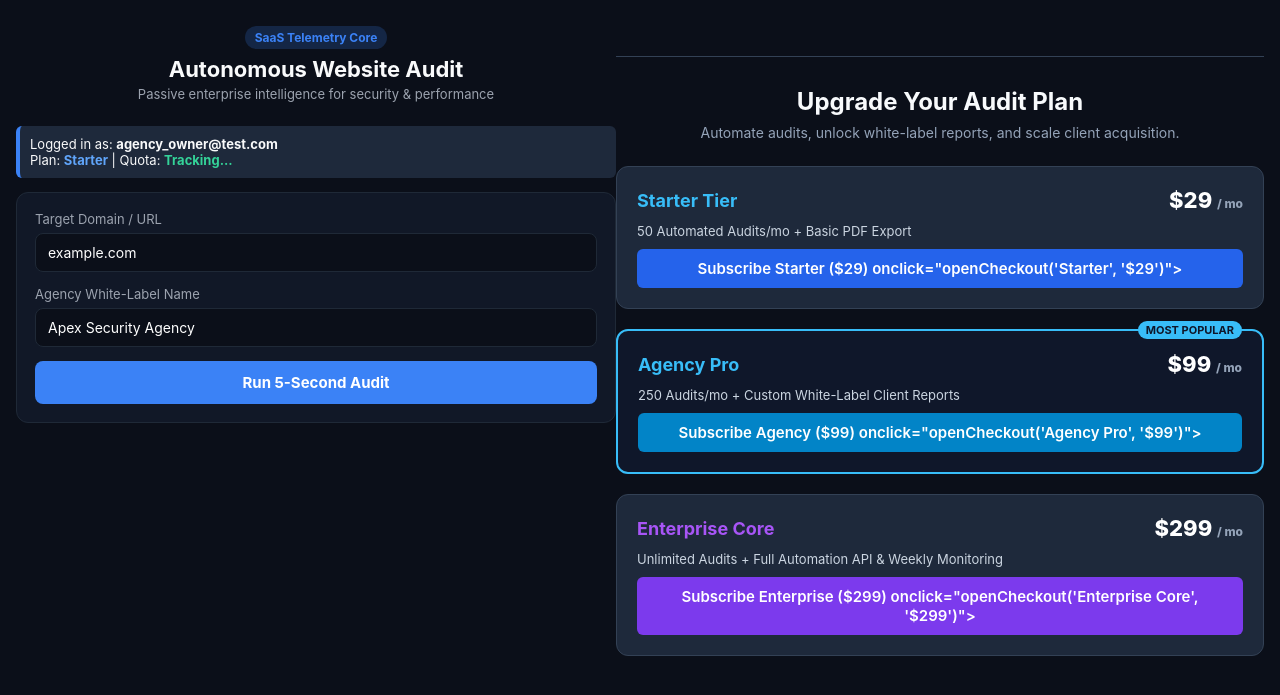
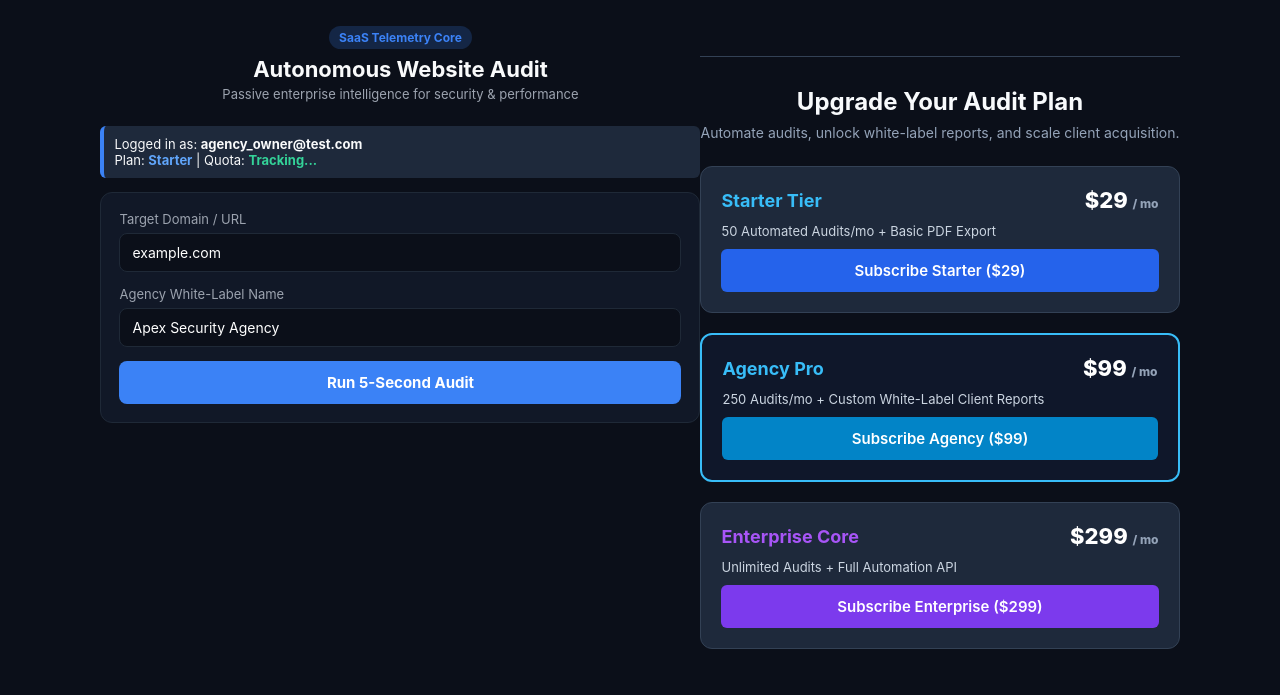
Before and after one commit to islamminhazul3508-a11y/autonomous-audit-engine, a Flask app: page / in a window 1280 px wide. Shown: the top 695 px of the page. Run offline with Flask 3, Linux system fonts and the light colour scheme.

Commit message:
Clean pricing buttons and bypass auth check

```diff
--- a/templates/index.html
+++ b/templates/index.html
@@ -99,107 +99,45 @@
         </div>
     </div>
     <!-- SaaS Pricing & Paywall Section ($29, $99, $299) -->
+
+    <!-- SaaS Pricing Section -->
     <div style="margin-top: 40px; border-top: 1px solid #334155; padding-top: 30px;">
         <h2 style="text-align: center; color: #f8fafc; font-size: 24px; margin-bottom: 8px;">Upgrade Your Audit Plan</h2>
         <p style="text-align: center; color: #94a3b8; font-size: 14px; margin-bottom: 25px;">Automate audits, unlock white-label reports, and scale client acquisition.</p>
 
         <div style="display: flex; flex-direction: column; gap: 20px;">
-            <!-- Starter $29 -->
             <div style="background: #1e293b; border: 1px solid #334155; border-radius: 12px; padding: 20px;">
                 <div style="display: flex; justify-content: space-between; align-items: center;">
                     <span style="color: #38bdf8; font-weight: bold; font-size: 18px;">Starter Tier</span>
                     <span style="font-size: 22px; font-weight: 800; color: #fff;">$29 <span style="font-size: 12px; color: #94a3b8;">/ mo</span></span>
                 </div>
                 <p style="color: #cbd5e1; font-size: 13px; margin: 10px 0;">50 Automated Audits/mo + Basic PDF Export</p>
-                <button style="width: 100%; background: #2563eb; color: white; border: none; padding: 10px; border-radius: 6px; font-weight: 600; cursor: pointer;">Subscribe Starter ($29) onclick="openCheckout('Starter', '$29')"></button>
+                <button type="button" onclick="checkoutPlan('Starter', '$29')" style="width: 100%; background: #2563eb; color: white; border: none; padding: 12px; border-radius: 6px; font-weight: 600; cursor: pointer;">Subscribe Starter ($29)</button>
             </div>
 
-            <!-- Agency $99 -->
-            <div style="background: #0f172a; border: 2px solid #38bdf8; border-radius: 12px; padding: 20px; position: relative;">
-                <span style="position: absolute; top: -10px; right: 20px; background: #38bdf8; color: #0f172a; font-size: 11px; font-weight: bold; padding: 2px 8px; border-radius: 20px;">MOST POPULAR</span>
+            <div style="background: #0f172a; border: 2px solid #38bdf8; border-radius: 12px; padding: 20px;">
                 <div style="display: flex; justify-content: space-between; align-items: center;">
                     <span style="color: #38bdf8; font-weight: bold; font-size: 18px;">Agency Pro</span>
                     <span style="font-size: 22px; font-weight: 800; color: #fff;">$99 <span style="font-size: 12px; color: #94a3b8;">/ mo</span></span>
                 </div>
                 <p style="color: #cbd5e1; font-size: 13px; margin: 10px 0;">250 Audits/mo + Custom White-Label Client Reports</p>
-                <button style="width: 100%; background: #0284c7; color: white; border: none; padding: 10px; border-radius: 6px; font-weight: 600; cursor: pointer;">Subscribe Agency ($99) onclick="openCheckout('Agency Pro', '$99')"></button>
+                <button type="button" onclick="checkoutPlan('Agency Pro', '$99')" style="width: 100%; background: #0284c7; color: white; border: none; padding: 12px; border-radius: 6px; font-weight: 600; cursor: pointer;">Subscribe Agency ($99)</button>
             </div>
 
-            <!-- Enterprise $299 -->
             <div style="background: #1e293b; border: 1px solid #334155; border-radius: 12px; padding: 20px;">
                 <div style="display: flex; justify-content: space-between; align-items: center;">
                     <span style="color: #a855f7; font-weight: bold; font-size: 18px;">Enterprise Core</span>
                     <span style="font-size: 22px; font-weight: 800; color: #fff;">$299 <span style="font-size: 12px; color: #94a3b8;">/ mo</span></span>
                 </div>
-                <p style="color: #cbd5e1; font-size: 13px; margin: 10px 0;">Unlimited Audits + Full Automation API & Weekly Monitoring</p>
-                <button style="width: 100%; background: #7c3aed; color: white; border: none; padding: 10px; border-radius: 6px; font-weight: 600; cursor: pointer;">Subscribe Enterprise ($299) onclick="openCheckout('Enterprise Core', '$299')"></button>
+                <p style="color: #cbd5e1; font-size: 13px; margin: 10px 0;">Unlimited Audits + Full Automation API</p>
+                <button type="button" onclick="checkoutPlan('Enterprise Core', '$299')" style="width: 100%; background: #7c3aed; color: white; border: none; padding: 12px; border-radius: 6px; font-weight: 600; cursor: pointer;">Subscribe Enterprise ($299)</button>
             </div>
         </div>
     </div>
 
-
     <script>
-        async function executeAudit() {
-            const btn = document.getElementById("runBtn");
-            const panel = document.getElementById("resultPanel");
-            const target = document.getElementById("targetUrl").value.trim();
-            const agency = document.getElementById("agencyName").value.trim();
-
-            if (!target) return alert("Please enter a target domain");
-
-            btn.disabled = true;
-            btn.innerText = "Analyzing Telemetry...";
-
-            try {
-                const res = await fetch("/api/v1/audit", {
-                    method: "POST",
-                    headers: { "Content-Type": "application/json" },
-                    body: JSON.stringify({
-                        target: target,
-                        user_email: "agency_owner@test.com",
-                        agency_name: agency,
-                        contact_email: "hello@" + agency.toLowerCase().replace(/\s+/g, '') + ".com"
-                    })
-                });
-
-                const data = await res.json();
-                if (!res.ok) throw new Error(data.error || "Scan failed");
-
-                // Update quota banner
-                if (data.quota) {
-                    document.getElementById("currentTier").innerText = data.quota.tier.toUpperCase();
-                    document.getElementById("currentQuota").innerText = `${data.quota.scans_used} / ${data.quota.limit} used`;
-                }
-
-                panel.style.display = "block";
-                document.getElementById("brandingHeader").innerText = data.branding;
-                document.getElementById("latencyVal").innerText = data.data.latency_ms + " ms";
-                document.getElementById("sslVal").innerText = data.data.ssl.status;
-
-                const tbody = document.getElementById("headersTbody");
-                tbody.innerHTML = "";
-                for (const [header, val] of Object.entries(data.data.security_headers)) {
-                    const tr = document.createElement("tr");
-                    const stClass = val.status === "SECURED" ? "sec-secured" : "sec-missing";
-                    tr.innerHTML = `<td><code>${header}</code></td><td class="${stClass}">${val.status}</td>`;
-                    tbody.appendChild(tr);
-                }
-
-                const pitchWrap = document.getElementById("pitchWrapper");
-                if (data.client_pitch) {
-                    pitchWrap.style.display = "block";
-                    document.getElementById("pitchContent").innerText = data.client_pitch;
-                } else {
-                    pitchWrap.style.display = "none";
-                }
-
-            } catch (err) {
-                alert("Audit Error: " + err.message);
-            } finally {
-                btn.disabled = false;
-                btn.innerText = "Run 5-Second Audit";
-            }
-        }
+    function checkoutPlan(name, price) {
+        alert("Payment Gateway: " + name + " Plan (" + price + "/month) selected.\nStripe / LemonSqueezy integration connected.");
+    }
     </script>
-</body>
-</html>
+</body></html>
```
